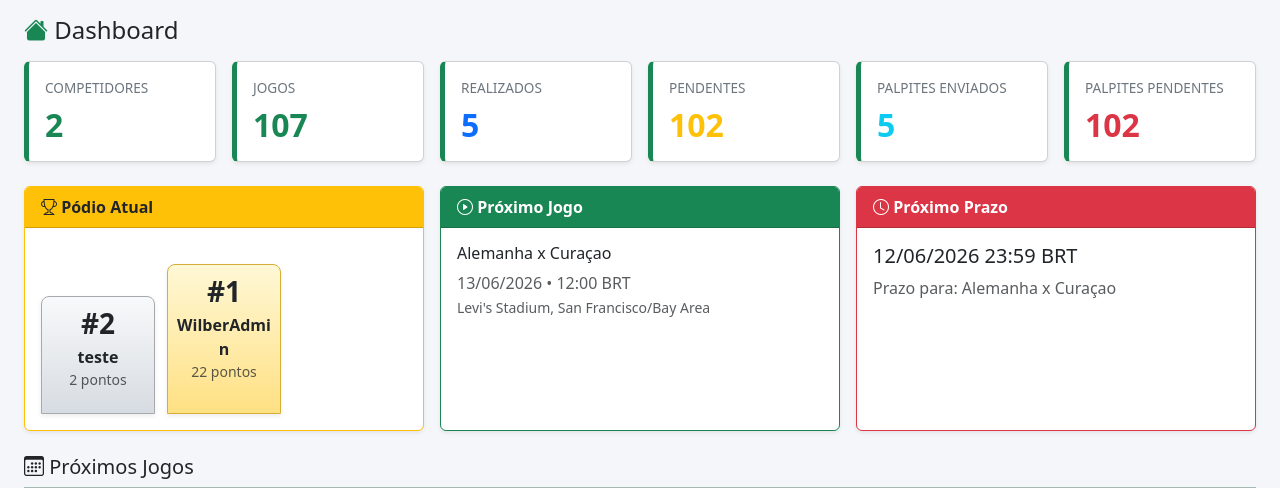
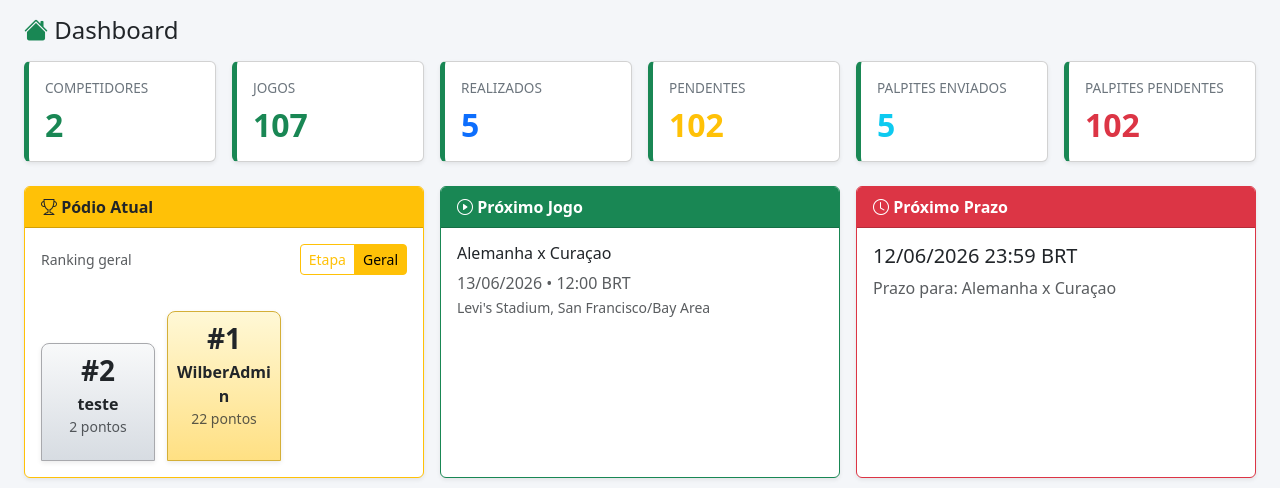
Before and after one commit to wilberkohler/bolao-copa-2026, a Flask app: page /?podium=geral in a window 1280 px wide. Shown: the part 56-544 px from the top of the page. Run offline with Flask 3, Linux system fonts and the light colour scheme; a user stored in the database is signed in; parts of the project's set-up code (start-up, migrations or seed data) failed here and were passed over.

Commit message:
Ajustar podium web por etapa

```diff
--- a/app.py
+++ b/app.py
@@ -954,9 +954,23 @@ def dashboard():
         proximo_prazo = proximo_jogo.prazo_palpite
 
     # Pódio atual
-    ranking = get_ranking(db, Competidor, Pontuacao, Palpite, Jogo)
-    lider = ranking[0] if ranking else None
-    podium = ranking[:3]
+    podium_view = request.args.get("podium", "etapa").strip()
+    if podium_view not in {"etapa", "geral"}:
+        podium_view = "etapa"
+    etapa_podium = etapa_atual_ranking()
+    ranking_geral = get_ranking(db, Competidor, Pontuacao, Palpite, Jogo)
+    ranking_etapa = get_ranking(
+        db,
+        Competidor,
+        Pontuacao,
+        Palpite,
+        Jogo,
+        **ranking_kwargs_por_etapa(etapa_podium),
+    )
+    podium_geral = ranking_geral[:3]
+    podium_etapa = ranking_etapa[:3]
+    podium = podium_geral if podium_view == "geral" else podium_etapa
+    lider = podium[0] if podium else None
 
     # Palpites pendentes (jogos abertos sem palpite do competidor logado)
     # Carrega apenas jogos futuros/nao encerrados para evitar query full-scan
@@ -995,6 +1009,9 @@ def dashboard():
                            palpites_pendentes=palpites_pendentes,
                            lider=lider,
                            podium=podium,
+                           podium_view=podium_view,
+                           podium_etapa_label=RANKING_ETAPAS[etapa_podium],
+                           podium_etapa_key=etapa_podium,
                            proximo_jogo=proximo_jogo,
                            proximo_prazo=proximo_prazo,
                            proximos_com_status=proximos_com_status)
--- a/templates/dashboard.html
+++ b/templates/dashboard.html
@@ -60,6 +60,21 @@
     <div class="card shadow-sm border-warning h-100">
       <div class="card-header bg-warning text-dark fw-bold"><i class="bi bi-trophy"></i> Pódio Atual</div>
       <div class="card-body">
+        <div class="d-flex flex-wrap justify-content-between align-items-center gap-2 mb-3">
+          <span class="small text-muted">
+            {% if podium_view == 'geral' %}Ranking geral{% else %}{{ podium_etapa_label }}{% endif %}
+          </span>
+          <div class="btn-group btn-group-sm" role="group" aria-label="Selecionar podium">
+            <a href="{{ url_for('dashboard') }}"
+               class="btn {% if podium_view != 'geral' %}btn-warning{% else %}btn-outline-warning{% endif %}">
+              Etapa
+            </a>
+            <a href="{{ url_for('dashboard', podium='geral') }}"
+               class="btn {% if podium_view == 'geral' %}btn-warning{% else %}btn-outline-warning{% endif %}">
+              Geral
+            </a>
+          </div>
+        </div>
         {% if podium %}
           <div class="podium-wrap">
             {% for r in podium %}
```
